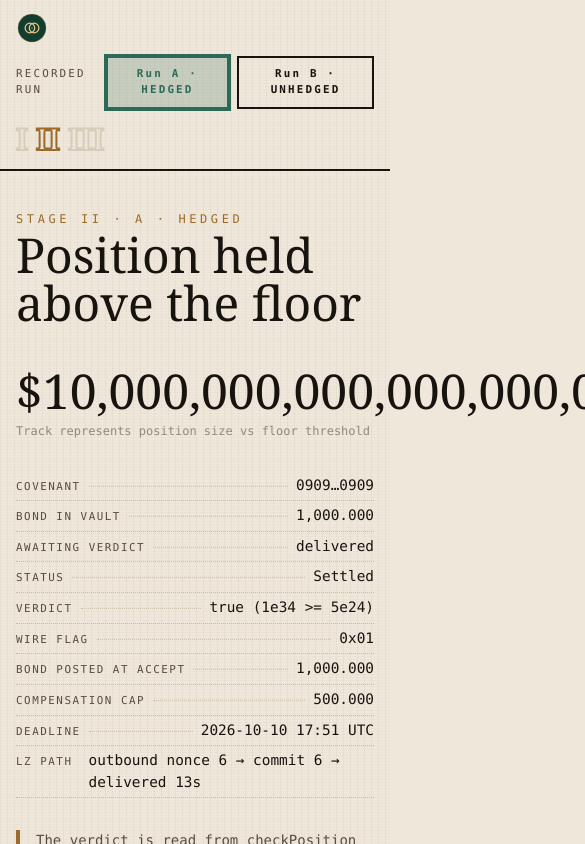
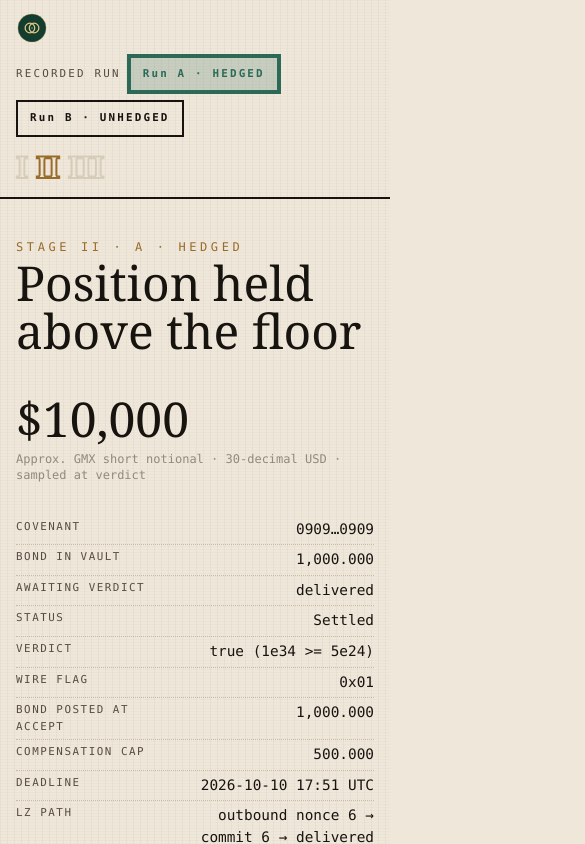
Before and after one commit to saatvik-10/covenant, a React (Vite) app in the folder covenant/app/: page / in a window 390 px wide. Both pictures are taken after a click on the button "II". Shown: the top 844 px of the page, 585 px wide, since content can reach past the window. Built offline with nearby package versions, Linux system fonts and the light colour scheme.

Commit message:
fixed comparison + ui

```diff
--- a/covenant/app/src/App.tsx
+++ b/covenant/app/src/App.tsx
@@ -31,7 +31,7 @@ export default function App() {
           </div>
 
           <div
-            className="flex items-center gap-2 text-[0.68rem] uppercase tracking-[0.2em]"
+            className="flex min-w-0 flex-wrap items-center gap-2 text-[0.68rem] uppercase tracking-[0.2em]"
             role="group"
             aria-label="Recorded run"
           >
--- a/covenant/app/src/components/exposure/Exposure.tsx
+++ b/covenant/app/src/components/exposure/Exposure.tsx
@@ -1,18 +1,20 @@
 import type { ScenarioData } from "../../helpers/types";
 
 export function Exposure({ s }: { s: ScenarioData }) {
+  const wholeUsd = BigInt(s.positionUsd) / 10n ** 30n;
+  const formattedUsd = new Intl.NumberFormat("en-US", {
+    maximumFractionDigits: 0,
+  }).format(wholeUsd);
+
   return (
-    <div className="mb-8">
-      <div className="mb-2 flex items-end justify-between gap-4">
-        <span className="font-display text-5xl md:text-6xl">
-          ${s.positionUsd.toLocaleString()}
-        </span>
-        <span className="text-xs uppercase tracking-[0.18em] text-ink-soft">
-          floor
+    <div className="mb-8 min-w-0">
+      <div className="mb-2 min-w-0">
+        <span className="block break-words font-display text-5xl md:text-6xl">
+          ${formattedUsd}
         </span>
       </div>
       <div className="mt-2 text-xs text-ink-soft/60">
-        Track represents position size vs floor threshold
+        Approx. GMX short notional · 30-decimal USD · sampled at verdict
       </div>
     </div>
   );
--- a/covenant/app/src/components/leader/Leader.tsx
+++ b/covenant/app/src/components/leader/Leader.tsx
@@ -15,7 +15,7 @@ export function LeaderJSX({ k, vJSX }: { k: string; vJSX: ReactNode }) {
     <div className="leader">
       <span className="k">{k}</span>
       <span className="dots" aria-hidden="true" />
-      {vJSX}
+      <span className="v">{vJSX}</span>
     </div>
   );
 }
--- a/covenant/app/src/helpers/types.ts
+++ b/covenant/app/src/helpers/types.ts
@@ -12,8 +12,8 @@ export type ScenarioData = {
   constraint: string;
   bond: number;
   cap: number;
-  positionUsd: number;
-  thresholdUsd: number;
+  positionUsd: string;
+  thresholdUsd: string;
   positionNote: string;
   verdict: boolean;
   splitNote: string;
@@ -41,8 +41,8 @@ export const PASS: ScenarioData = {
   constraint: "0909…0909",
   bond: 1000,
   cap: 500,
-  positionUsd: 10000000000000000000000000000000000,
-  thresholdUsd: 5000000000000000000000000,
+  positionUsd: "10000000000000000000000000000000000",
+  thresholdUsd: "5000000000000000000000000",
   positionNote: "GMX short opened before the verdict — sizeInUsd 1e34 >= threshold 5e24",
   verdict: true,
   splitNote: "Bond released to the executor in full. The user's covenant cost nothing to keep.",
@@ -75,8 +75,8 @@ export const FAIL: ScenarioData = {
   constraint: "0808…0808",
   bond: 500,
   cap: 500,
-  positionUsd: 0,
-  thresholdUsd: 500000000000000000000000,
+  positionUsd: "0",
+  thresholdUsd: "500000000000000000000000",
   positionNote: "No GMX order was ever submitted — position below threshold 5e23",
   verdict: false,
   splitNote:
--- a/covenant/app/src/index.css
+++ b/covenant/app/src/index.css
@@ -54,6 +54,7 @@
   /* ledger row with a dotted leader between label and value */
   .leader {
     display: flex;
+    min-width: 0;
     align-items: baseline;
     gap: 0.5rem;
     padding: 0.25rem 0;
@@ -68,12 +69,46 @@
   }
   .leader > .dots {
     flex: 1;
+    min-width: 0;
     border-bottom: 1px dotted var(--color-rule);
     transform: translateY(-0.2em);
   }
   .leader > .v {
+    min-width: 0;
+    max-width: 62%;
     font-variant-numeric: tabular-nums;
     font-size: 0.9rem;
+    overflow-wrap: anywhere;
+    text-align: right;
+  }
+
+  .leader > .v a {
+    overflow-wrap: anywhere;
+  }
+
+  .leader > .v a:hover,
+  .leader > .v a:focus-visible {
+    text-decoration: underline;
+    text-underline-offset: 3px;
+  }
+
+  @media (max-width: 640px) {
+    .leader {
+      display: grid;
+      grid-template-columns: minmax(0, 1fr) minmax(0, 1.2fr);
+      align-items: start;
+      gap: 0.25rem 0.5rem;
+    }
+    .leader > .k {
+      white-space: normal;
+      overflow-wrap: anywhere;
+    }
+    .leader > .dots {
+      display: none;
+    }
+    .leader > .v {
+      max-width: 100%;
+    }
   }
 
   /* carved field: a rule-underlined input, not a rounded box */
```
